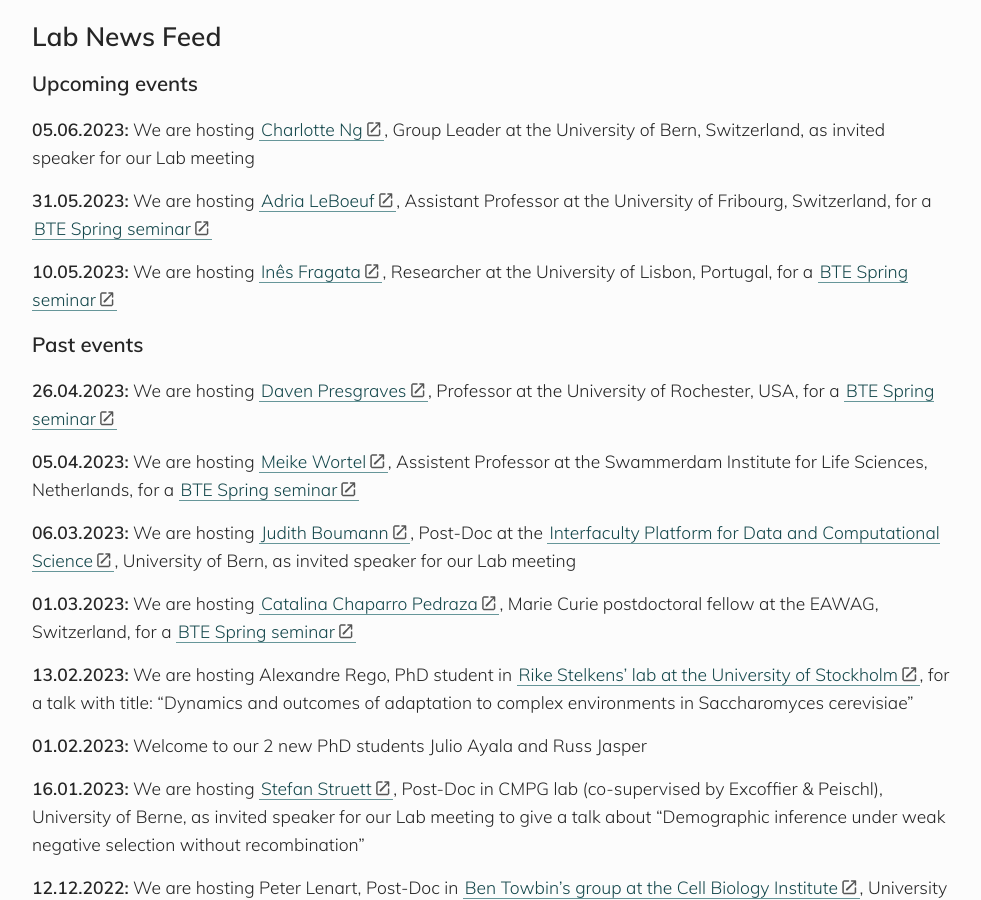
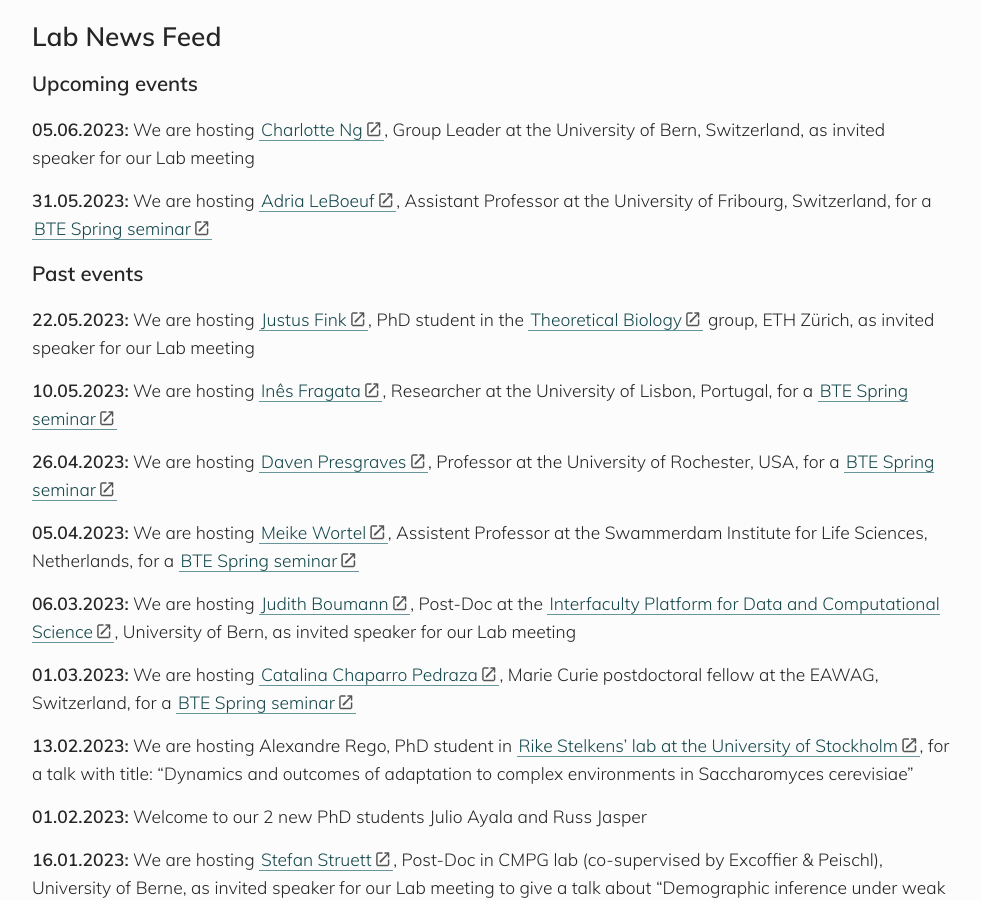
Before and after one commit to banklab/banklab.github.io, a Jekyll site: the page built from index.md, in a window 1280 px wide and 900 px high, scrolled down 619 px. Shown: the whole window, without its empty margins (148-1129 px from the left). Built offline with Jekyll 4.4.1, drawn with Linux system fonts in a browser that asks for light colours; some web fonts are replaced; comment, search, counter and statistics services are not loaded.

Commit message:
Update index.md

```diff
--- a/index.md
+++ b/index.md
@@ -23,9 +23,11 @@ Welcome to the web page of the Division Theoretical Ecology and Evolution at the
 
 **31.05.2023:** We are hosting [Adria LeBoeuf](https://www.unifr.ch/bio/en/groups/leboeuf-group/), Assistant Professor at the University of Fribourg, Switzerland, for a [BTE Spring seminar](https://www.iee.unibe.ch/studies/lecture_series_in_behavioral_theoretical_and_evolutionary_biology/index_eng.html)
 
+### Past events
+
+**22.05.2023:** We are hosting [Justus Fink](https://scholar.google.ch/citations?user=--24NSEAAAAJ&hl=en&oi=ao), PhD student in the [Theoretical Biology](https://tb.ethz.ch/) group, ETH Zürich, as invited speaker for our Lab meeting
+
 **10.05.2023:** We are hosting [Inês Fragata](https://ce3c.ciencias.ulisboa.pt/member/inesfragata), Researcher at the University of Lisbon, Portugal, for a [BTE Spring seminar](https://www.iee.unibe.ch/studies/lecture_series_in_behavioral_theoretical_and_evolutionary_biology/index_eng.html)
-
-### Past events
 
 **26.04.2023:** We are hosting [Daven Presgraves](https://www.sas.rochester.edu/bio/people/faculty/presgraves_daven/), Professor at the University of Rochester, USA, for a [BTE Spring seminar](https://www.iee.unibe.ch/studies/lecture_series_in_behavioral_theoretical_and_evolutionary_biology/index_eng.html)
 
```
